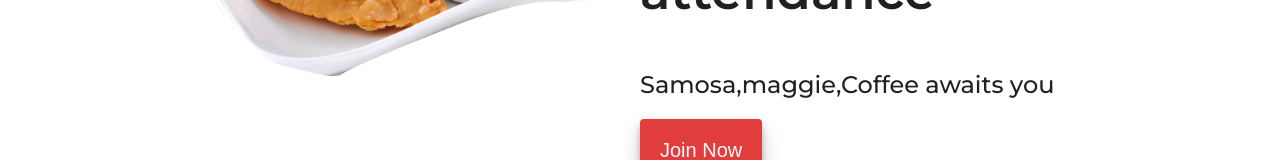
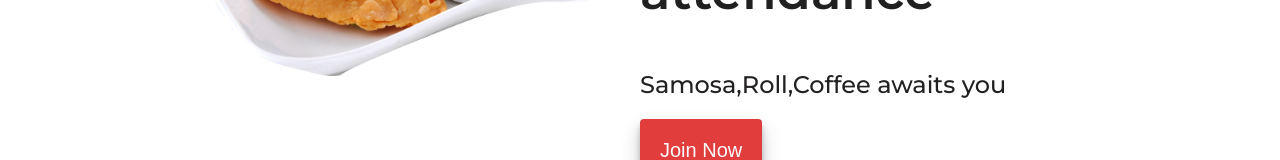
Before and after one commit to Abhishek45209/TeamKrypticProject, a plain HTML site: page index.html in a window 1280 px wide. Shown: the part 401-561 px from the top of the page. Drawn offline with Linux system fonts and the light colour scheme.

Commit message:
Update index.html

```diff
--- a/index.html
+++ b/index.html
@@ -31,7 +31,7 @@
         <div class="eye-grabber">
           <h1>Lunch Period will have 100% attendance </h1>
           <h2>
-            Samosa,maggie,Coffee awaits you
+            Samosa,Roll,Coffee awaits you
           </h2>
 
           <form action="login.html">
```
